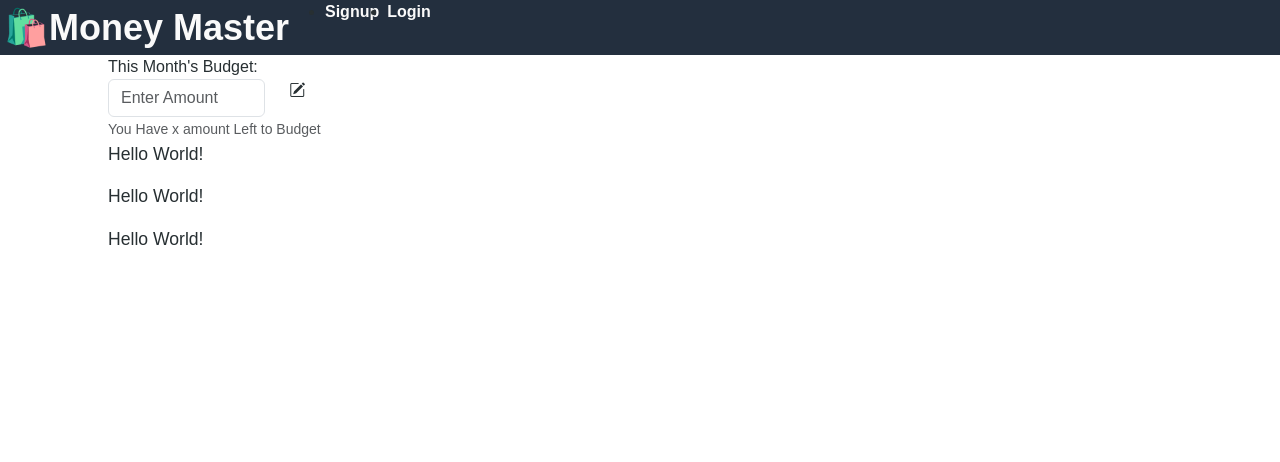
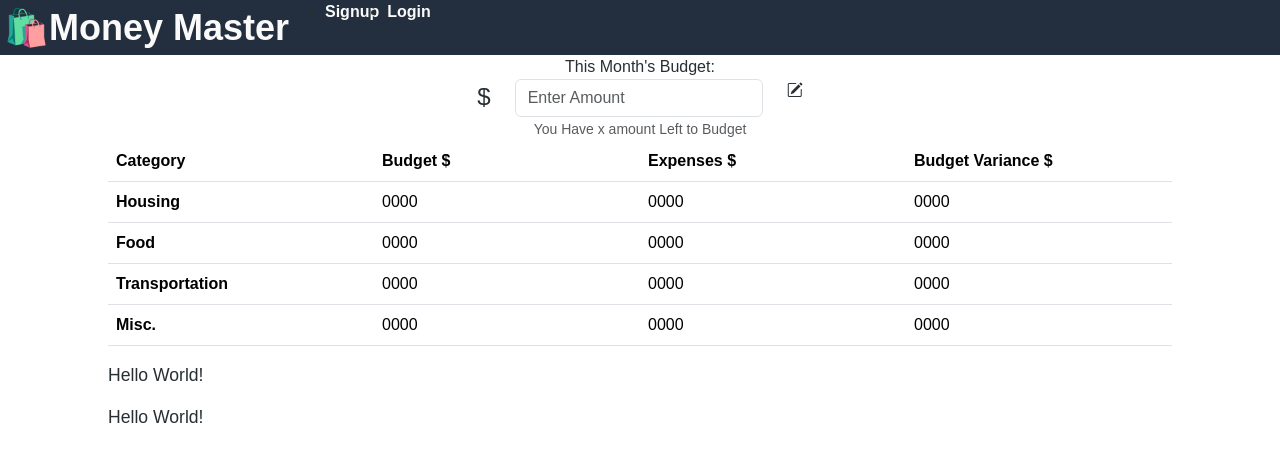
Before and after one commit to austinoler/budget_planner, a React (Vite) app in the folder client/: page / in a window 1280 px wide. Shown: the top 462 px of the page. Built offline with nearby package versions, Linux system fonts and the light colour scheme.

Commit message:
created budget table

```diff
--- a/client/src/components/BudgetTable/index.jsx
+++ b/client/src/components/BudgetTable/index.jsx
@@ -1,8 +1,41 @@
 function BudgetTable() {
   return (
-    <div>
-      <p>Hello World!</p>
-    </div>
+    <table className="table">
+      <thead>
+        <tr className="col">
+        <th scope="col" className="w-25">Category</th>
+        <th scope="col" className="w-25">Budget $</th>
+        <th scope="col" className="w-25">Expenses $</th>
+        <th scope="col" className="w-25">Budget Variance $</th>
+      </tr>
+    </thead>
+    <tbody>
+      <tr>
+        <th scope="row">Housing</th>
+        <td>0000</td>
+        <td>0000</td>
+        <td>0000</td>
+      </tr>
+      <tr>
+        <th scope="row">Food</th>
+        <td>0000</td>
+        <td>0000</td>
+        <td>0000</td>
+      </tr>
+      <tr>
+        <th scope="row">Transportation</th>
+        <td>0000</td>
+        <td>0000</td>
+        <td>0000</td>
+      </tr>
+      <tr>
+        <th scope="row">Misc.</th>
+        <td>0000</td>
+        <td>0000</td>
+        <td>0000</td>
+      </tr>
+    </tbody>
+  </table>
   );
 };
 
--- a/client/src/components/BudgetTotal/index.jsx
+++ b/client/src/components/BudgetTotal/index.jsx
@@ -5,14 +5,15 @@ function BudgetTotal() {
   };
 
   return (
-    <div className="form">
-      <div className="form-Group">
+    <div className="form justify-content-center">
+      <div className="form-Group text-center">
         <label for="budgetInput">This Month's Budget:</label>
-        <div className="row">
-          <span className="col-2">
+        <div className="row justify-content-center">
+          <span className="col-1 w-auto fs-4">$</span>
+          <span className="col-2 w-25">
             <input type="number" min="0" step="any" onchange="setTwoPlaceDecimal" className="form-control" id="inputBudget" placeholder="Enter Amount"></input>
           </span>
-          <span className="col-1">
+          <span className="col-1 w-auto">
             <i className="bi bi-pencil-square"></i>
           </span>
         </div>
```
